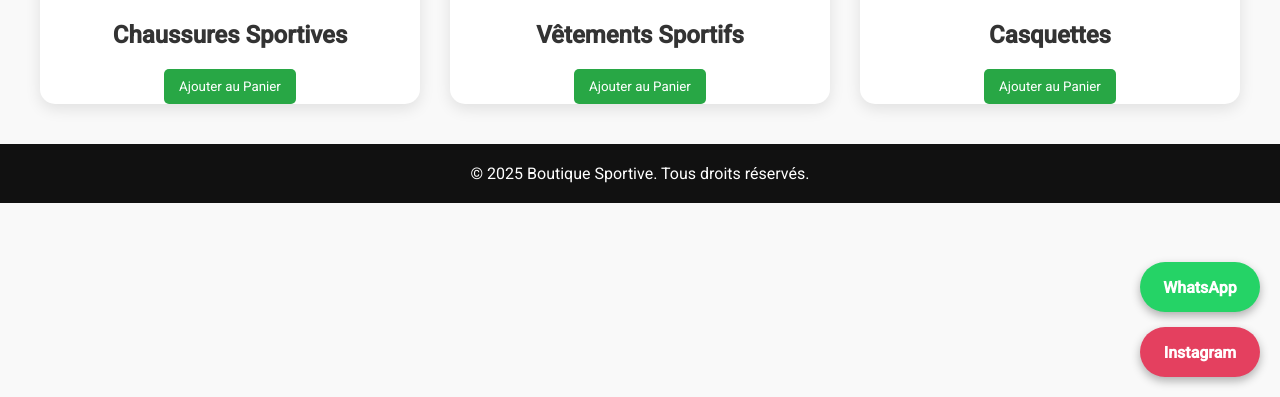
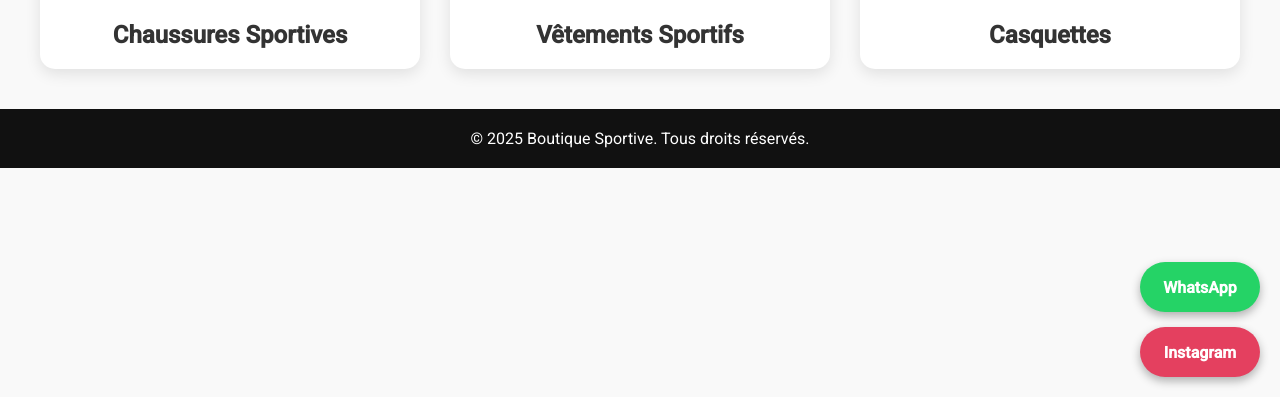
Before and after one commit to Amine-400/HERMANOSTORE1, a plain HTML site: page index.html in a window 1280 px wide. Shown: the part 403-800 px from the top of the page. Drawn offline with Linux system fonts and the light colour scheme.

Commit message:
Update index.html

```diff
--- a/index.html
+++ b/index.html
@@ -217,17 +217,14 @@
     <a href="chaussures.html" class="section">
       <img src="https://i.ibb.co/bMLfcQsQ/734bdc68-02bc-41cf-92b8-8e99269317a4.jpg" alt="Chaussures">
       <h2>Chaussures Sportives</h2>
-      <button class="add-to-cart-btn" onclick="addToCart('Chaussures Sportives', 50)">Ajouter au Panier</button>
     </a>
     <a href="vetements.html" class="section">
       <img src="https://i.ibb.co/Q3JZy7XR/cd11e763-4084-4a35-a040-506abb46b651.jpg" alt="Vêtements">
       <h2>Vêtements Sportifs</h2>
-      <button class="add-to-cart-btn" onclick="addToCart('Vêtements Sportifs', 30)">Ajouter au Panier</button>
     </a>
     <a href="casquettes.html" class="section">
       <img src="https://i.ibb.co/JWC55xC3/4b3335bc-f53f-4cfe-9ba4-79de478131e1.jpg" alt="Casquettes">
       <h2>Casquettes</h2>
-      <button class="add-to-cart-btn" onclick="addToCart('Casquettes', 20)">Ajouter au Panier</button>
     </a>
   </div>
 
```
